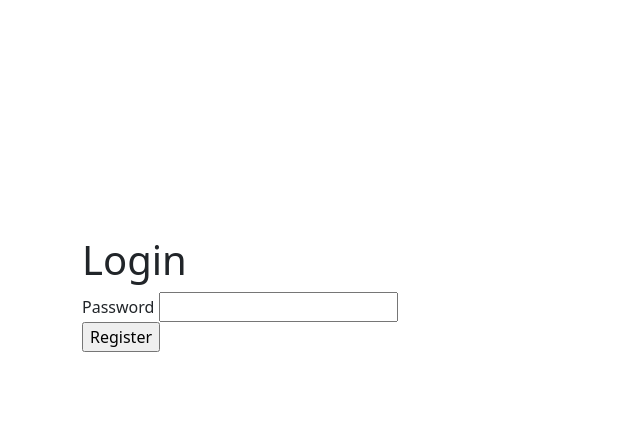
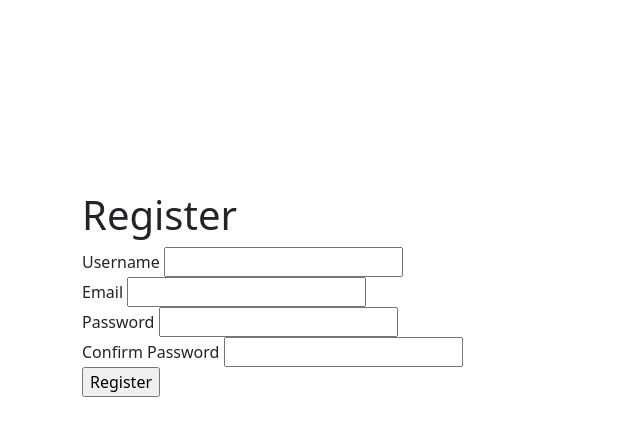
Before and after one commit to Apostle01/book1-review-app, a Flask app: template templates/register.html in a window 1280 px wide. Shown: the part 156-592 px from the top of the page, without its empty margins (0-640 px from the left). Run offline with Flask 2, Linux system fonts and the light colour scheme; the template is opened without the code that fills it: values that come from a table or form of the project are taken from there, others are empty; the visitor is signed in with stand-in values (Sample User, id 1); some libraries are stand-ins or nearby versions.

Commit message:
Fix form definitions and templates

```diff
--- a/forms.py
+++ b/forms.py
@@ -2,11 +2,6 @@ from flask_wtf import FlaskForm
 from wtforms import StringField, PasswordField, SubmitField, TextAreaField, FloatField, BooleanField
 from wtforms.validators import DataRequired, Email, Length, EqualTo, ValidationError
 # from app.models import Users
-
-class LoginForm(FlaskForm):
-    username = StringField('Username', validators=[DataRequired(), Length(min=2, max=20)])
-    password = PasswordField('Password', validators=[DataRequired()])
-    submit = SubmitField('Login')
 
 class LoginForm(FlaskForm):
     email = StringField('Email', validators=[DataRequired(), Email()])
@@ -14,9 +9,9 @@ class LoginForm(FlaskForm):
     remember = BooleanField('Remember Me')
     submit = SubmitField('Login')
 
-
 class RegistrationForm(FlaskForm):
     username = StringField('Username', validators=[DataRequired(), Length(min=2, max=20)])
+    email = StringField('Email', validators=[DataRequired(), Email()])
     password = PasswordField('Password', validators=[DataRequired()])
     confirm_password = PasswordField('Confirm Password', validators=[DataRequired(), EqualTo('password')])
     submit = SubmitField('Register')
@@ -37,7 +32,6 @@ class BookForm(FlaskForm):
 class CommentForm(FlaskForm):
     content = TextAreaField('Content', validators=[DataRequired()])
     submit = SubmitField('Add Comment')
-
 
 # from flask_wtf import FlaskForm
 # from wtforms import StringField, PasswordField, SubmitField, BooleanField, TextAreaField,
--- a/templates/register.html
+++ b/templates/register.html
@@ -1,9 +1,12 @@
 {% extends "base.html" %}
-{% block title %}Login{% endblock %}
+{% block title %}Register{% endblock %}
 {% block content %}
-    <h1>Login</h1>
-    <form method="POST" action="{{ url_for('login') }}">
+    <h1>Register</h1>
+    <form method="POST" action="{{ url_for('register') }}">
         {{ form.hidden_tag() }}
+        <div>
+            {{ form.username.label }} {{ form.username(size=20) }}
+        </div>
         <div>
             {{ form.email.label }} {{ form.email(size=20) }}
         </div>
@@ -11,7 +14,7 @@
             {{ form.password.label }} {{ form.password(size=20) }}
         </div>
         <div>
-            {{ form.remember.label }} {{ form.remember() }}
+            {{ form.confirm_password.label }} {{ form.confirm_password(size=20) }}
         </div>
         <div>
             {{ form.submit() }}
```
